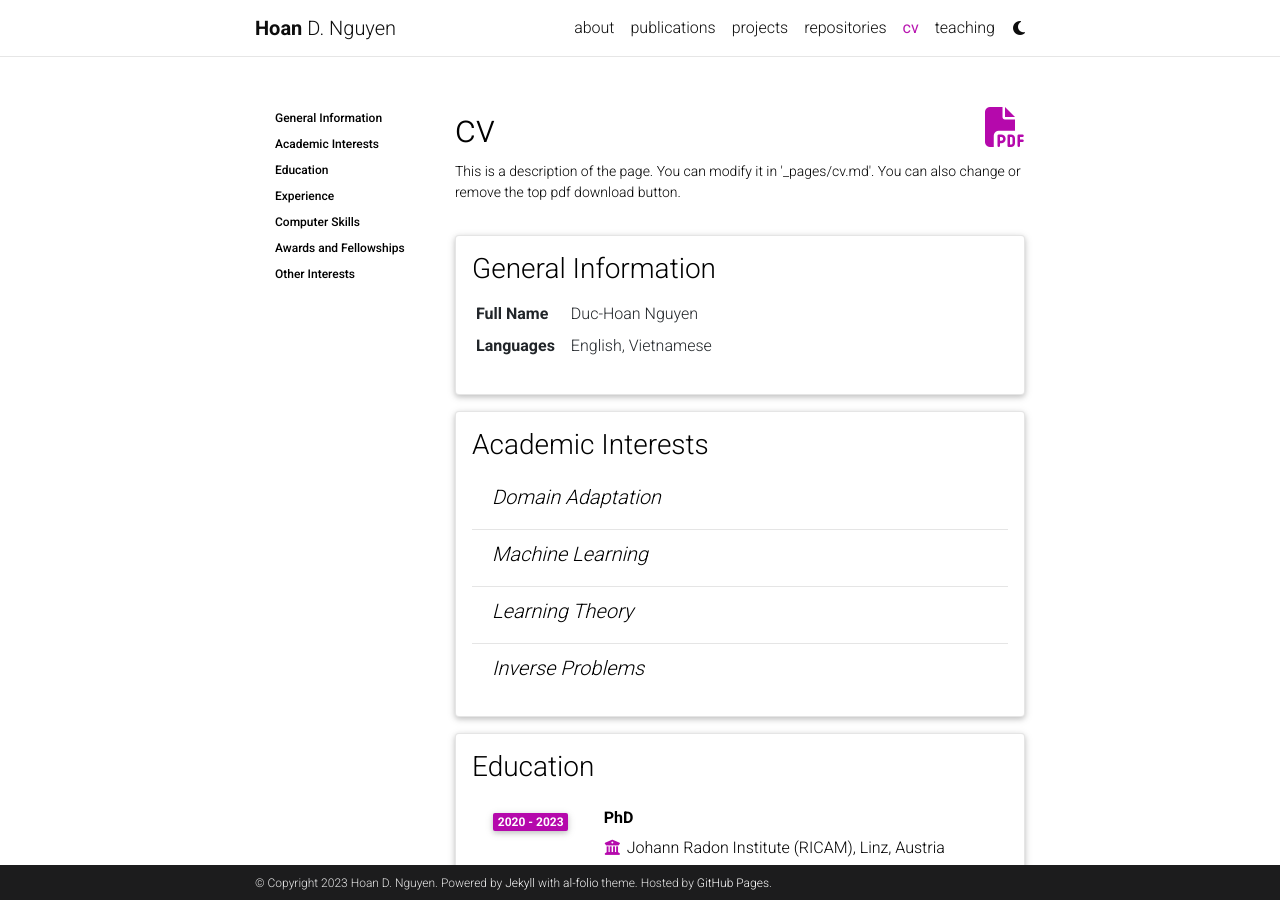
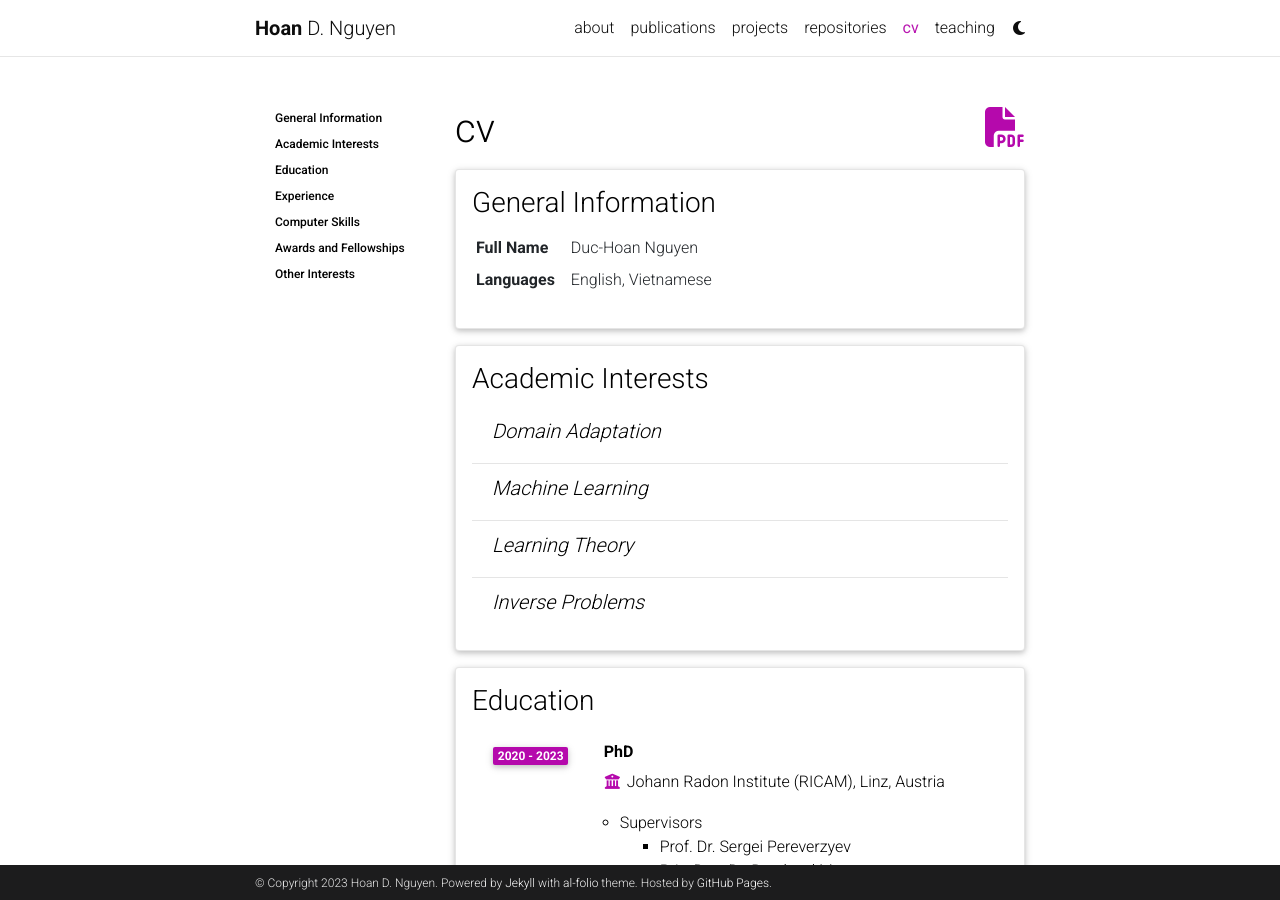
Before and after one commit to HoanNguyen92/HoanNguyen92.github.io, a Jekyll site: the page built from _pages/cv.md, in a window 1280 px wide and 900 px high. Built offline with Jekyll 4.4.1, drawn with Linux system fonts in a browser that asks for light colours; comment, search, counter and statistics services are not loaded; a style sheet for code colours, icons or effects is not loaded.

Commit message:
update CV

```diff
--- a/_data/cv.yml
+++ b/_data/cv.yml
@@ -134,3 +134,4 @@
   type: list
   contents:
     - Badminton
+    - Football
--- a/_pages/cv.md
+++ b/_pages/cv.md
@@ -5,7 +5,7 @@
 nav: true
 nav_order: 4
 cv_pdf: CV_Hoan.pdf
-description: This is a description of the page. You can modify it in '_pages/cv.md'. You can also change or remove the top pdf download button.
+description:
 toc:
   sidebar: left
 ---
```
